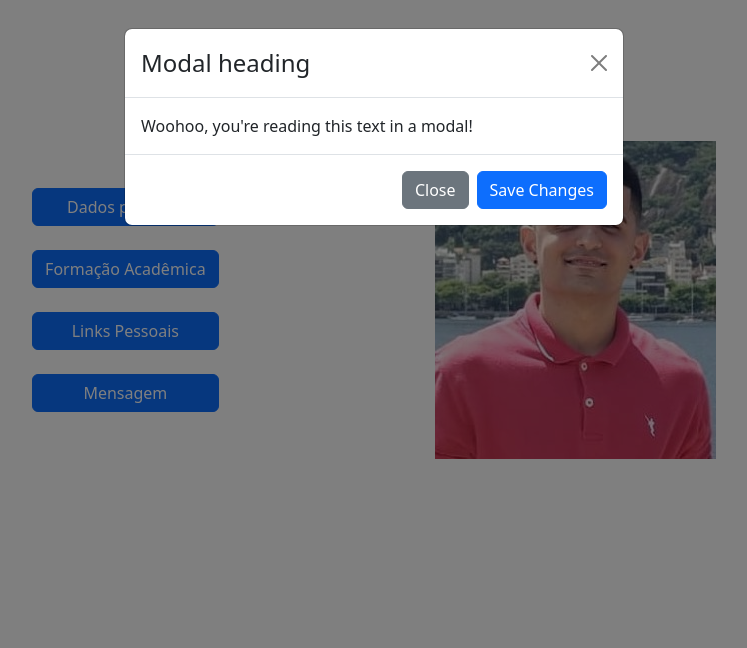
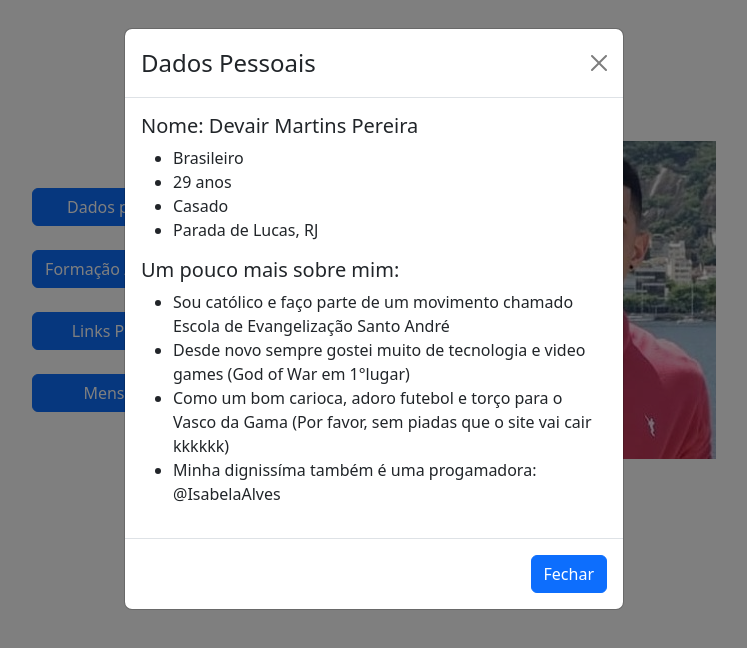
Before and after one commit to DevairUva/Portfolio, a React (Vite) app: page / in a window 1280 px wide. Both pictures are taken after a click on the button "Dados pessoais". Shown: the top 648 px of the page, without its empty margins (266-1013 px from the left). Built offline with nearby package versions, Linux system fonts and the light colour scheme.

Commit message:
dadospessoais

```diff
--- a/src/components/Dados.jsx
+++ b/src/components/Dados.jsx
@@ -16,15 +16,27 @@ function Dados() {
 
       <Modal show={show} onHide={handleClose}>
         <Modal.Header closeButton>
-          <Modal.Title>Modal heading</Modal.Title>
+          <Modal.Title>Dados Pessoais</Modal.Title>
         </Modal.Header>
-        <Modal.Body>Woohoo, you're reading this text in a modal!</Modal.Body>
+        <Modal.Body>
+          <h5>Nome: Devair Martins Pereira</h5>
+          <ul>
+            <li>Brasileiro</li>
+            <li>29 anos</li>
+            <li>Casado</li>
+            <li>Parada de Lucas, RJ</li>
+          </ul>
+          <h5>Um pouco mais sobre mim:</h5>
+          <ul>
+            <li>Sou católico e faço parte de um movimento chamado Escola de Evangelização Santo André</li>
+            <li>Desde novo sempre gostei muito de tecnologia e video games (God of War em 1°lugar)</li>
+            <li>Como um bom carioca, adoro futebol e torço para o Vasco da Gama (Por favor, sem piadas que o site vai cair kkkkkk)</li>
+            <li>Minha dignissíma também é uma progamadora: @IsabelaAlves</li>
+          </ul>
+        </Modal.Body>
         <Modal.Footer>
-          <Button variant="secondary" onClick={handleClose}>
-            Close
-          </Button>
           <Button variant="primary" onClick={handleClose}>
-            Save Changes
+            Fechar
           </Button>
         </Modal.Footer>
       </Modal>
```
